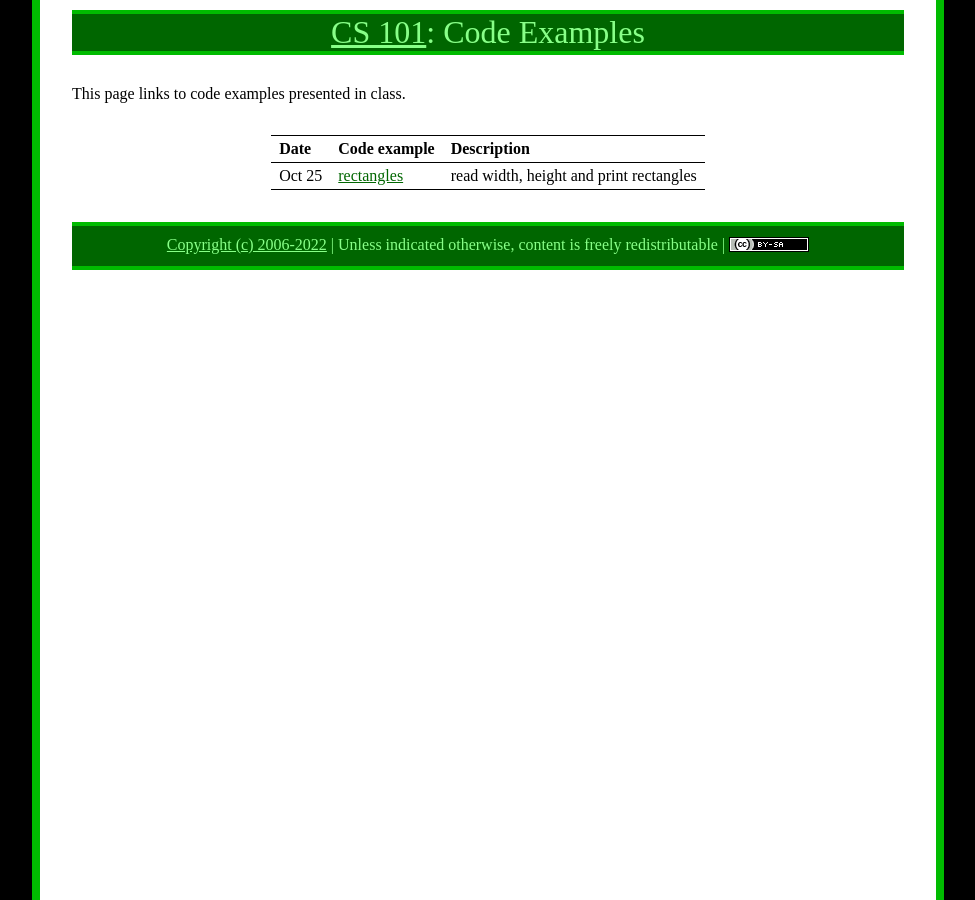
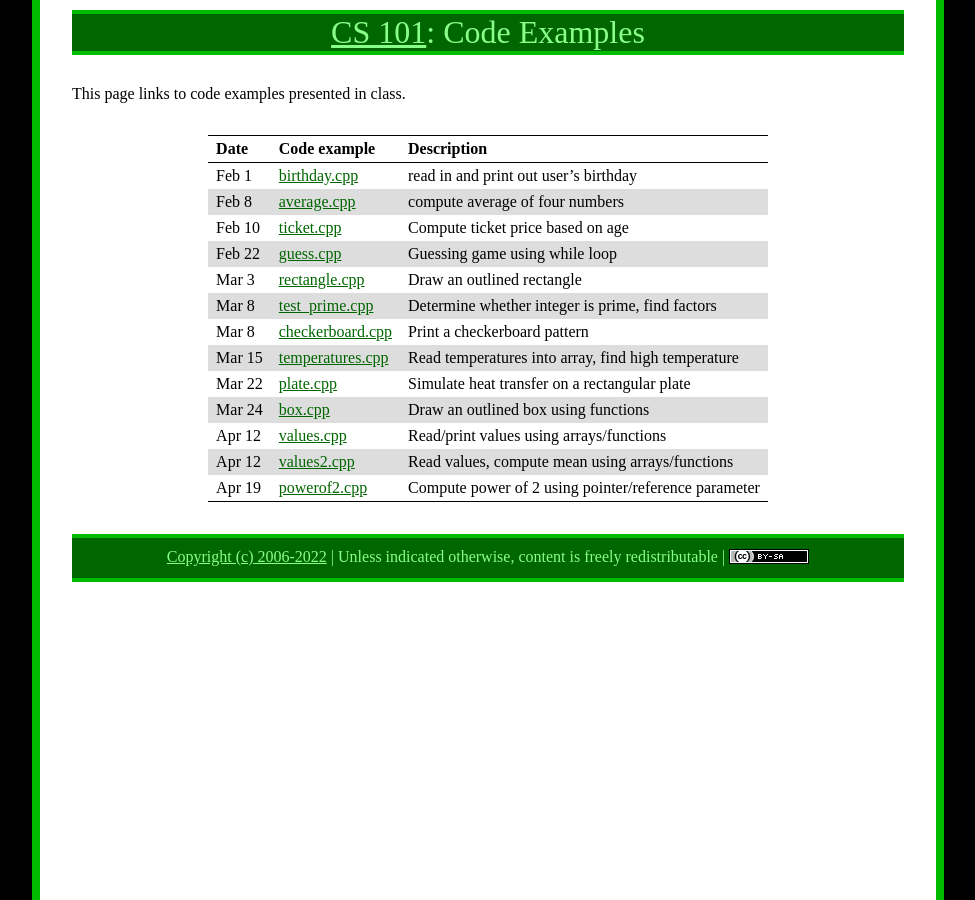
Before and after one commit to ycpcs/cs101-spring2022, a Jekyll site: the page built from examples/index.md, in a window 1280 px wide. Shown: the whole page, without its empty margins (152-1127 px from the left). Built offline with Jekyll 4.4.1, drawn with Linux system fonts in a browser that asks for light colours.

Commit message:
modified examples page

```diff
--- a/examples/index.md
+++ b/examples/index.md
@@ -7,20 +7,16 @@ This page links to code examples presented in class.
 
 Date | Code example | Description
 ---- | ------------ | -----------
-Oct 25 | [rectangles](rectangles.zip) | read width, height and print rectangles
-
-<!-- change these dates as necessary, and if examples are used
-Aug 28 | [birthday.cpp](birthday.cpp) | read in and print out user's birthday
-Sep 4  | [average.cpp](average.cpp) | compute average of four numbers
-Sep 11 | [ticket.cpp](ticket.cpp) | Compute ticket price based on age
-Sep 25 | [guess.cpp](guess.cpp) | Guessing game using while loop
-Mar 6  | [rectangle.cpp](rectangle.cpp) | Draw an outlined rectangle
-Mar 8  | [test\_prime.cpp](test_prime.cpp) | Determine whether integer is prime, find factors
-Mar 8  | [checkerboard.cpp](checkerboard.cpp) | Print a checkerboard pattern
+Feb 1 | [birthday.cpp](birthday.cpp) | read in and print out user's birthday
+Feb 8 | [average.cpp](average.cpp) | compute average of four numbers
+Feb 10 | [ticket.cpp](ticket.cpp) | Compute ticket price based on age
+Feb 22 | [guess.cpp](guess.cpp) | Guessing game using while loop
+Mar 3 | [rectangle.cpp](rectangle.cpp) | Draw an outlined rectangle
+Mar 8 | [test\_prime.cpp](test_prime.cpp) | Determine whether integer is prime, find factors
+Mar 8 | [checkerboard.cpp](checkerboard.cpp) | Print a checkerboard pattern
 Mar 15 | [temperatures.cpp](temperatures.cpp) | Read temperatures into array, find high temperature
-Mar 20 | [plate.cpp](plate.cpp) | Simulate heat transfer on a rectangular plate
-Mar 27 | [box.cpp](box.cpp) | Draw an outlined box using functions
-Apr 10 | [values.cpp](values.cpp) | Read/print values using arrays/functions
-Apr 10 | [values2.cpp](values2.cpp) | Read values, compute mean using arrays/functions
-Apr 17 | [powerof2.cpp](powerof2.cpp) | Compute power of 2 using pointer/reference parameter
--->
+Mar 22 | [plate.cpp](plate.cpp) | Simulate heat transfer on a rectangular plate
+Mar 24 | [box.cpp](box.cpp) | Draw an outlined box using functions
+Apr 12 | [values.cpp](values.cpp) | Read/print values using arrays/functions
+Apr 12 | [values2.cpp](values2.cpp) | Read values, compute mean using arrays/functions
+Apr 19 | [powerof2.cpp](powerof2.cpp) | Compute power of 2 using pointer/reference parameter
```
